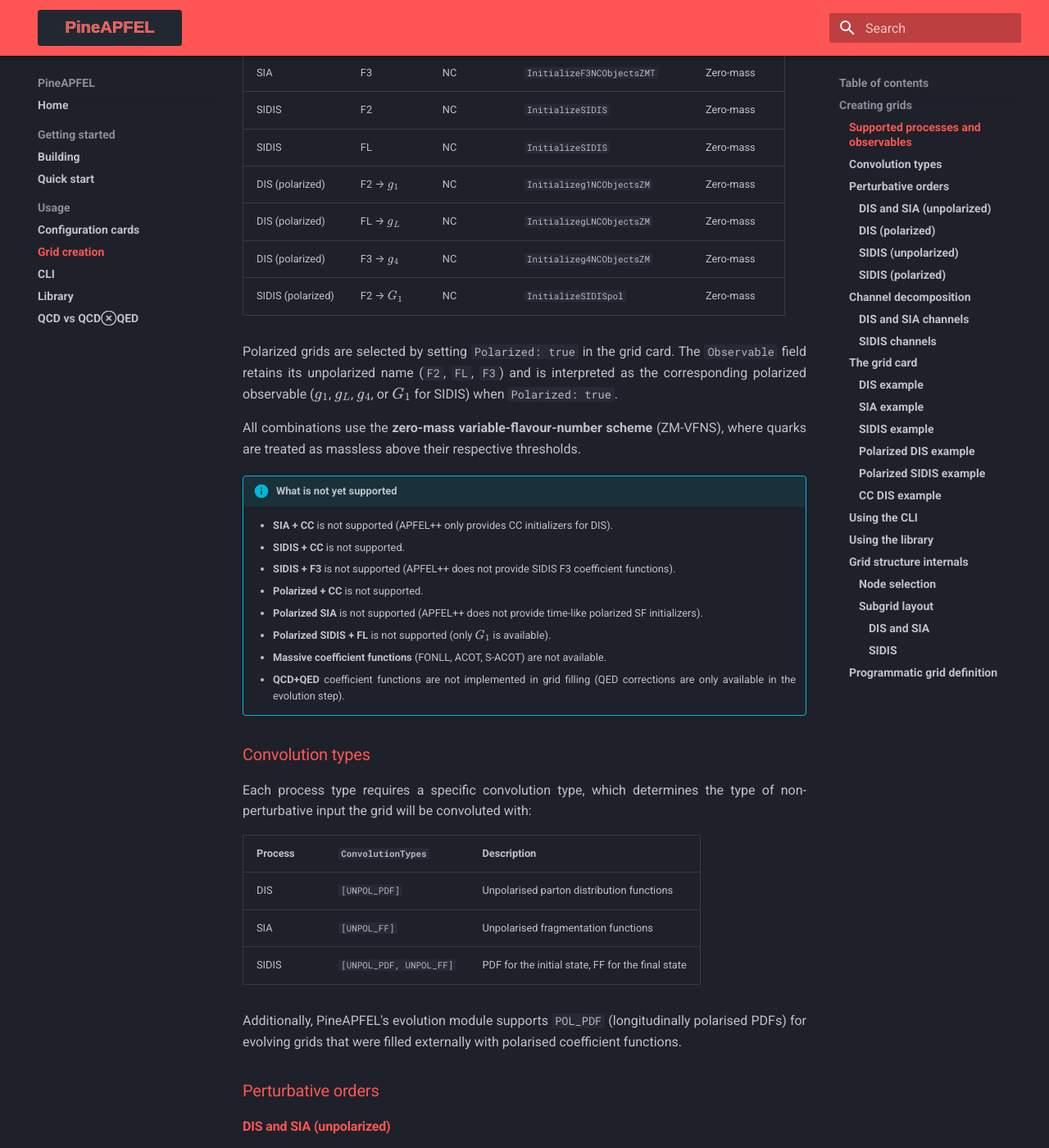
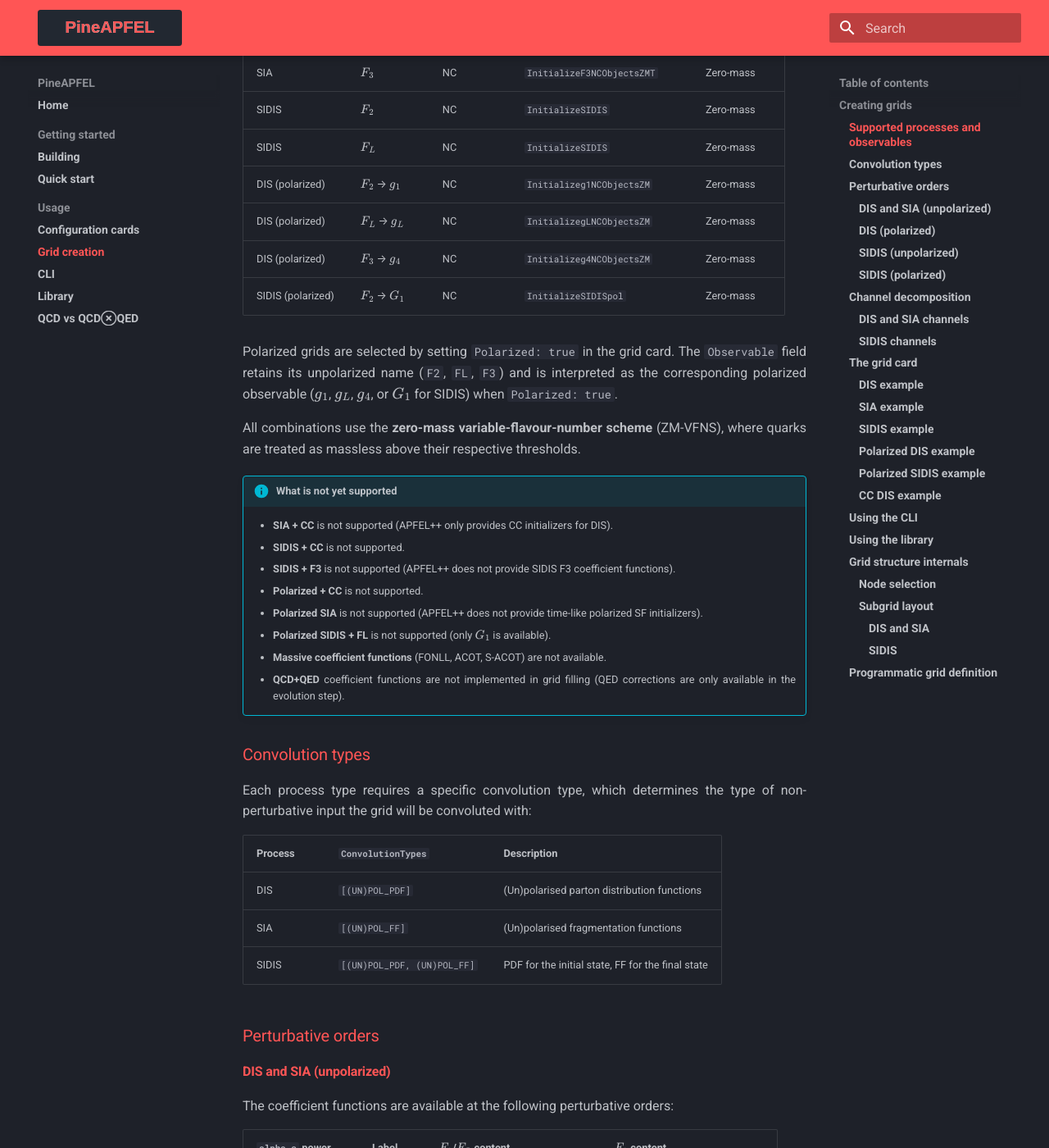
Before and after one commit to QCDLab/PineAPFEL, an MkDocs documentation site: the page built from docs/grid-creation.md, in a window 1280 px wide and 1400 px high, scrolled down 1103 px. Shown: the whole window at 82% size. Built offline with MkDocs 1.6.1 and Material for MkDocs 9.7.7, drawn with Linux system fonts in a browser that asks for light colours; some of the changed text lies outside the part shown.

Commit message:
Update documentation

````diff
--- a/docs/grid-creation.md
+++ b/docs/grid-creation.md
@@ -17,24 +17,24 @@
 
 | Process | Observable | Current | APFEL++ initializer | Mass scheme |
 |---------|-----------|---------|---------------------|-------------|
-| DIS | F2 | NC | `InitializeF2NCObjectsZM` | Zero-mass |
-| DIS | FL | NC | `InitializeFLNCObjectsZM` | Zero-mass |
-| DIS | F3 | NC | `InitializeF3NCObjectsZM` | Zero-mass |
-| DIS | F2 | CC Plus | `InitializeF2CCPlusObjectsZM` | Zero-mass |
-| DIS | FL | CC Plus | `InitializeFLCCPlusObjectsZM` | Zero-mass |
-| DIS | F3 | CC Plus | `InitializeF3CCPlusObjectsZM` | Zero-mass |
-| DIS | F2 | CC Minus | `InitializeF2CCMinusObjectsZM` | Zero-mass |
-| DIS | FL | CC Minus | `InitializeFLCCMinusObjectsZM` | Zero-mass |
-| DIS | F3 | CC Minus | `InitializeF3CCMinusObjectsZM` | Zero-mass |
-| SIA | F2 | NC | `InitializeF2NCObjectsZMT` | Zero-mass |
-| SIA | FL | NC | `InitializeFLNCObjectsZMT` | Zero-mass |
-| SIA | F3 | NC | `InitializeF3NCObjectsZMT` | Zero-mass |
-| SIDIS | F2 | NC | `InitializeSIDIS` | Zero-mass |
-| SIDIS | FL | NC | `InitializeSIDIS` | Zero-mass |
-| DIS (polarized) | F2 → \(g_1\) | NC | `Initializeg1NCObjectsZM` | Zero-mass |
-| DIS (polarized) | FL → \(g_L\) | NC | `InitializegLNCObjectsZM` | Zero-mass |
-| DIS (polarized) | F3 → \(g_4\) | NC | `Initializeg4NCObjectsZM` | Zero-mass |
-| SIDIS (polarized) | F2 → \(G_1\) | NC | `InitializeSIDISpol` | Zero-mass |
+| DIS | \(F_2\) | NC | `InitializeF2NCObjectsZM` | Zero-mass |
+| DIS | \(F_L\) | NC | `InitializeFLNCObjectsZM` | Zero-mass |
+| DIS | \(F_3\) | NC | `InitializeF3NCObjectsZM` | Zero-mass |
+| DIS | \(F_2\) | CC\(+\) | `InitializeF2CCPlusObjectsZM` | Zero-mass |
+| DIS | \(F_L\) | CC\(+\) | `InitializeFLCCPlusObjectsZM` | Zero-mass |
+| DIS | \(F_3\) | CC\(+\) | `InitializeF3CCPlusObjectsZM` | Zero-mass |
+| DIS | \(F_2\) | CC\(-\) | `InitializeF2CCMinusObjectsZM` | Zero-mass |
+| DIS | \(F_L\) | CC\(-\) | `InitializeFLCCMinusObjectsZM` | Zero-mass |
+| DIS | \(F_3\) | CC\(-\) | `InitializeF3CCMinusObjectsZM` | Zero-mass |
+| SIA | \(F_2\) | NC | `InitializeF2NCObjectsZMT` | Zero-mass |
+| SIA | \(F_L\) | NC | `InitializeFLNCObjectsZMT` | Zero-mass |
+| SIA | \(F_3\) | NC | `InitializeF3NCObjectsZMT` | Zero-mass |
+| SIDIS | \(F_2\) | NC | `InitializeSIDIS` | Zero-mass |
+| SIDIS | \(F_L\) | NC | `InitializeSIDIS` | Zero-mass |
+| DIS (polarized) | \(F_2\) → \(g_1\) | NC | `Initializeg1NCObjectsZM` | Zero-mass |
+| DIS (polarized) | \(F_L\) → \(g_L\) | NC | `InitializegLNCObjectsZM` | Zero-mass |
+| DIS (polarized) | \(F_3\) → \(g_4\) | NC | `Initializeg4NCObjectsZM` | Zero-mass |
+| SIDIS (polarized) | \(F_2\) → \(G_1\) | NC | `InitializeSIDISpol` | Zero-mass |
 
 Polarized grids are selected by setting `Polarized: true` in the grid card. The
 `Observable` field retains its unpolarized name (`F2`, `FL`, `F3`) and is interpreted
@@ -62,12 +62,9 @@
 
 | Process | `ConvolutionTypes` | Description |
 |---------|-------------------|-------------|
-| DIS | `[UNPOL_PDF]` | Unpolarised parton distribution functions |
-| SIA | `[UNPOL_FF]` | Unpolarised fragmentation functions |
-| SIDIS | `[UNPOL_PDF, UNPOL_FF]` | PDF for the initial state, FF for the final state |
-
-Additionally, PineAPFEL's evolution module supports `POL_PDF` (longitudinally polarised PDFs)
-for evolving grids that were filled externally with polarised coefficient functions.
+| DIS | `[(UN)POL_PDF]` | (Un)polarised parton distribution functions |
+| SIA | `[(UN)POL_FF]` | (Un)polarised fragmentation functions |
+| SIDIS | `[(UN)POL_PDF, (UN)POL_FF]` | PDF for the initial state, FF for the final state |
 
 ### Perturbative orders
 
@@ -75,7 +72,7 @@
 
 The coefficient functions are available at the following perturbative orders:
 
-| `alpha_s` power | Label | F2/FL content | F3 content |
+| `alpha_s` power | Label | \(F_2\)/\(F_L\) content | \(F_3\) content |
 |:-:|:--:|---|---|
 | 0 | LO | \(\delta(1-x)\) for quarks, 0 for gluon | \(\delta(1-x)\) for quarks, 0 for gluon |
 | 1 | NLO | \(C_{2,\mathrm{NS}}^{(1)}\), \(C_{2,g}^{(1)}\) | \(C_{3,\mathrm{NS}}^{(1)}\), no gluon |
@@ -144,28 +141,28 @@
 
 #### DIS and SIA channels
 
-For **F2** and **FL** (C-even, neutral current):
+For **\(F_2\)** and **\(F_L\)** (C-even, Neutral Current):
 
 - One quark channel per active flavour \(q = 1, \ldots, n_{f}^{\mathrm{max}}\):
   `pids: [[q], [-q]]`, `factors: [1.0, 1.0]` (i.e. \(q + \bar{q}\))
 - One gluon channel: `pids: [[21]]`, `factors: [1.0]`
 
-For **F3** (C-odd, neutral current):
+For **\(F_3\)** (C-odd, Neutral Current):
 
 - One quark channel per active flavour \(q = 1, \ldots, n_{f}^{\mathrm{max}}\):
   `pids: [[q], [-q]]`, `factors: [1.0, -1.0]` (i.e. \(q - \bar{q}\))
 - **No gluon channel** (\(C_\mathrm{G} = 0\) at all perturbative orders)
 
-For **charged-current (CC)** processes, the channel structure depends on both the
+For **Charged-Current (CC)** processes, the channel structure depends on both the
 observable and the CC sign variant. The C-parity of the observable determines the
 quark combination:
 
 - **C-even** (factors \([1, 1]\), i.e. \(q + \bar{q}\)):
-  F2/FL CC Plus, F3 CC Minus
+  \(F_2\)/\(F_L\) CC\(+\), \(F_3\) CC\(-\)
 - **C-odd** (factors \([1, -1]\), i.e. \(q - \bar{q}\)):
-  F2/FL CC Minus, F3 CC Plus
+  \(F_2\)/\(F_L\) CC\(-\), \(F_3\) CC\(+\)
 
-A gluon channel is present only for F2/FL with NC or CC Plus. For CC, the per-quark
+A gluon channel is present only for \(F_2/F_L\) with NC or CC\(+\). For CC, the per-quark
 weights \(w_q\) are the sum of CKM² elements where quark \(q\) participates
 (filtered by active partner flavours), replacing the electroweak charges used in NC.
 
@@ -309,8 +305,7 @@
 
 #### DIS example
 
-A DIS \(F_2\) grid up to NNLO with two \((Q^2, x)\) bins. Channels are auto-derived
-(5 quark flavours + gluon, determined from the maximum \(Q^2\) and the theory thresholds):
+A DIS \(F_2\) grid up to NNLO with two \((Q^2, x)\) bins.
 
 ```yaml
 Process: DIS
@@ -400,7 +395,7 @@
 Polarized: true
 PidBasis: PDG
 HadronPids: [2212]
-ConvolutionTypes: [UNPOL_PDF]
+ConvolutionTypes: [POL_PDF]
 
 Orders:
   - [0, 0, 0, 0, 0]
@@ -426,7 +421,7 @@
 Polarized: true
 PidBasis: PDG
 HadronPids: [2212, 211]
-ConvolutionTypes: [UNPOL_PDF, UNPOL_FF]
+ConvolutionTypes: [POL_PDF, POL_FF]
 
 Orders:
   - [0, 0, 0, 0, 0]
````
Also changed, not shown: other parts of docs/grid-creation.md (+2 -3 lines).
